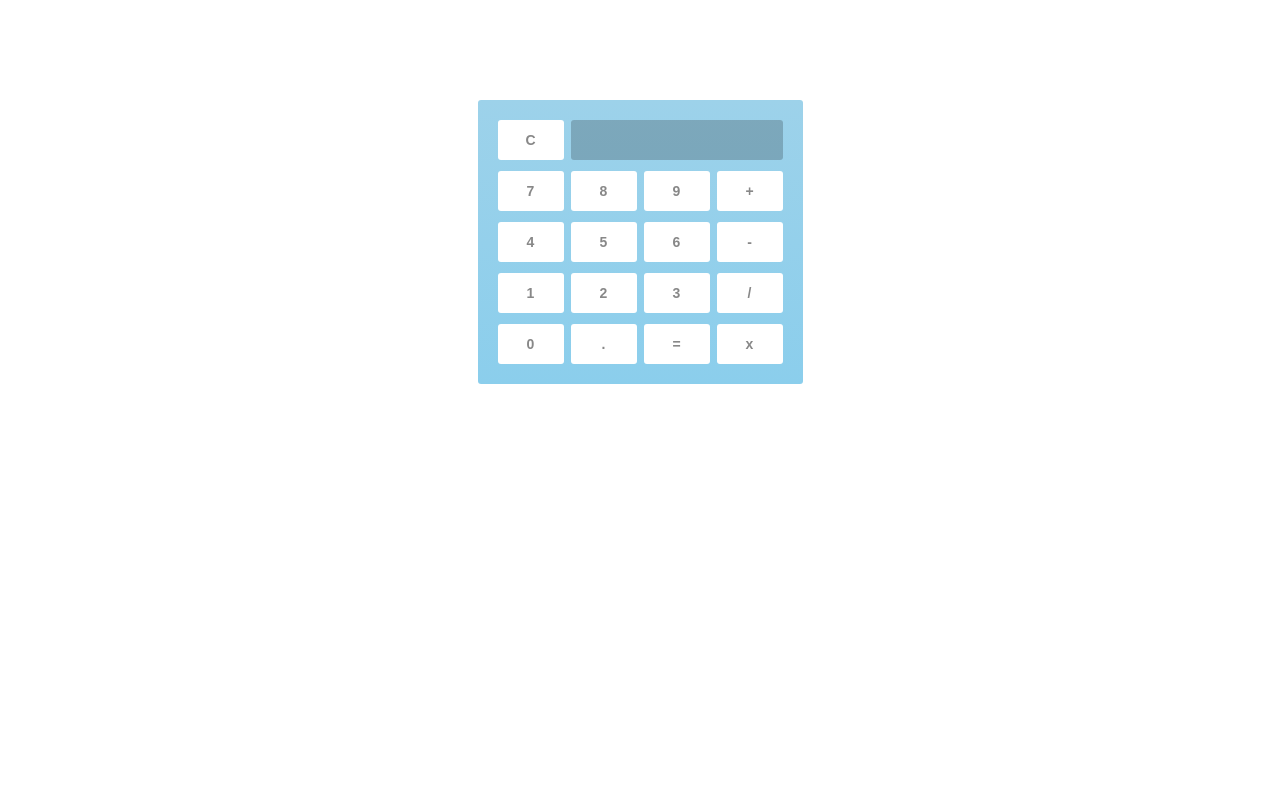
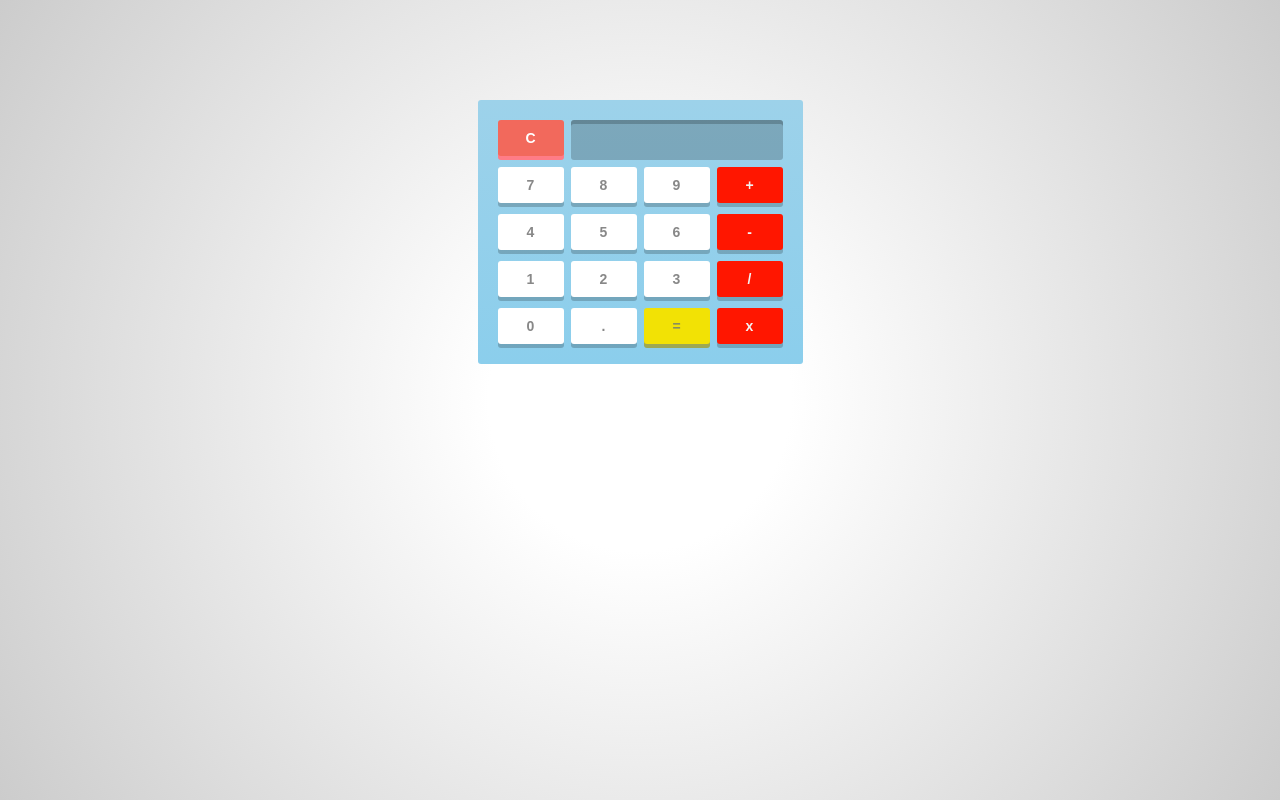
Before and after one commit to Elise39u/Calcucaltor, a plain HTML site: page index.html in a window 1280 px wide. Drawn offline with Linux system fonts and the light colour scheme.

Commit message:
Styling is done and add a color code

```diff
--- a/calculator.js
+++ b/calculator.js
@@ -0,0 +1 @@
+// Get all the keys
--- a/index.html
+++ b/index.html
@@ -25,7 +25,7 @@
 			<span class="operator">/</span>
 			<span>0</span>
 			<span>.</span>
-			<span>=</span>
+			<span class="eval">=</span>
 			<span class="operator">x</span>
 		</div>
 	</div>
--- a/style.css
+++ b/style.css
@@ -3,6 +3,12 @@
 	padding: 0;
 	box-sizing: border-box;
 	font: bold 14px Arial, sans-serif;
+}
+
+html {
+	height: 100%;
+	background: radial-gradient(circle, #fff 20%, #ccc);
+	background-size: cover;
 }
 
 #calculator {
@@ -14,6 +20,7 @@
 
 	background: linear-gradient(#9dd2ea, #8bceec);
 	border-radius: 3px;
+	box-shadow: 0px 4px #009de4 0px 10px 15px rgba(0, 0, 0, 0.2);
 }
 
 .top span.clear {
@@ -30,25 +37,92 @@
 
 	float: right;
 
+	padding: 0 10px;
 	background: rgba(0, 0, 0, 0.2);
 	border-radius: 3px;
+	box-shadow: inset 0px 4px rgba(0, 0, 0, 0.2);
+	font-size: 17px;
+	line-height: 40px;
+	color: white;
+	text-shadow: 1px 1px 2px rgba(0, 0, 0, 0.2);
+	text-align: right;
+	letter-spacing: 1px;
 }
 
 .keys span, .top span.clear {
 	float: left;
+
+	cursor: pointer;
 	width: 66px;
-	height: 40px;
+	height: 36px;
+	position: relative;
+	top: 0;
 
 	background: white;
 	border-radius: 3px;
+	box-shadow: 0px 4px rgba(0,0,0, 0.2);
 
 	color: #888;
 	margin: 0 7px 11px 0;
 
-	line-height: 40px;
+	line-height: 36px;
 	text-align: center;
+	user-select: none;
+	transition: all 0.2s ease;
 }
 
 span.operator {
 	margin-right: 0;
 }
+
+.keys span.operator {
+	background-color: #ff1600;
+	margin-right: 0;
+	color: #f2f2f2;
+}
+
+.keys span.eval {
+	background-color: #f2e205;
+	box-shadow: 0px 4px #9da853;
+	color: #888e5f;
+}
+
+.top span.clear {
+	background-color: #f2695c;
+	box-shadow: 0px 4px #ff7c87;
+	color: white;
+}
+
+.keys span:hover {
+	background: #9c89f6;
+	box-shadow: 0px 4px #6b54d3;
+	color: white;
+}
+
+.keys span.eval:hover {
+	background-color: #abb850;
+	box-shadow: 0px 4px #717a33;
+	color: #ffffff;
+}
+
+.top span.clear:hover {
+	background-color: #f68991;
+	box-shadow: 0px 4px #d3455d;
+	color: white;
+}
+
+/* Simulating a key press */
+.keys span:active {
+	background: #6b54d3;
+	top: 4px;
+}
+
+.keys span.eval:active {
+	box-shadow: 0px 4px #717a33;
+	top: 4px;
+}
+
+.top span.clear:active {
+	box-shadow: 0px 4px #d3545d;
+	top: 4px;
+}
```
Also changed, not shown: Color Codes/Gl2Knobs.png (added).
